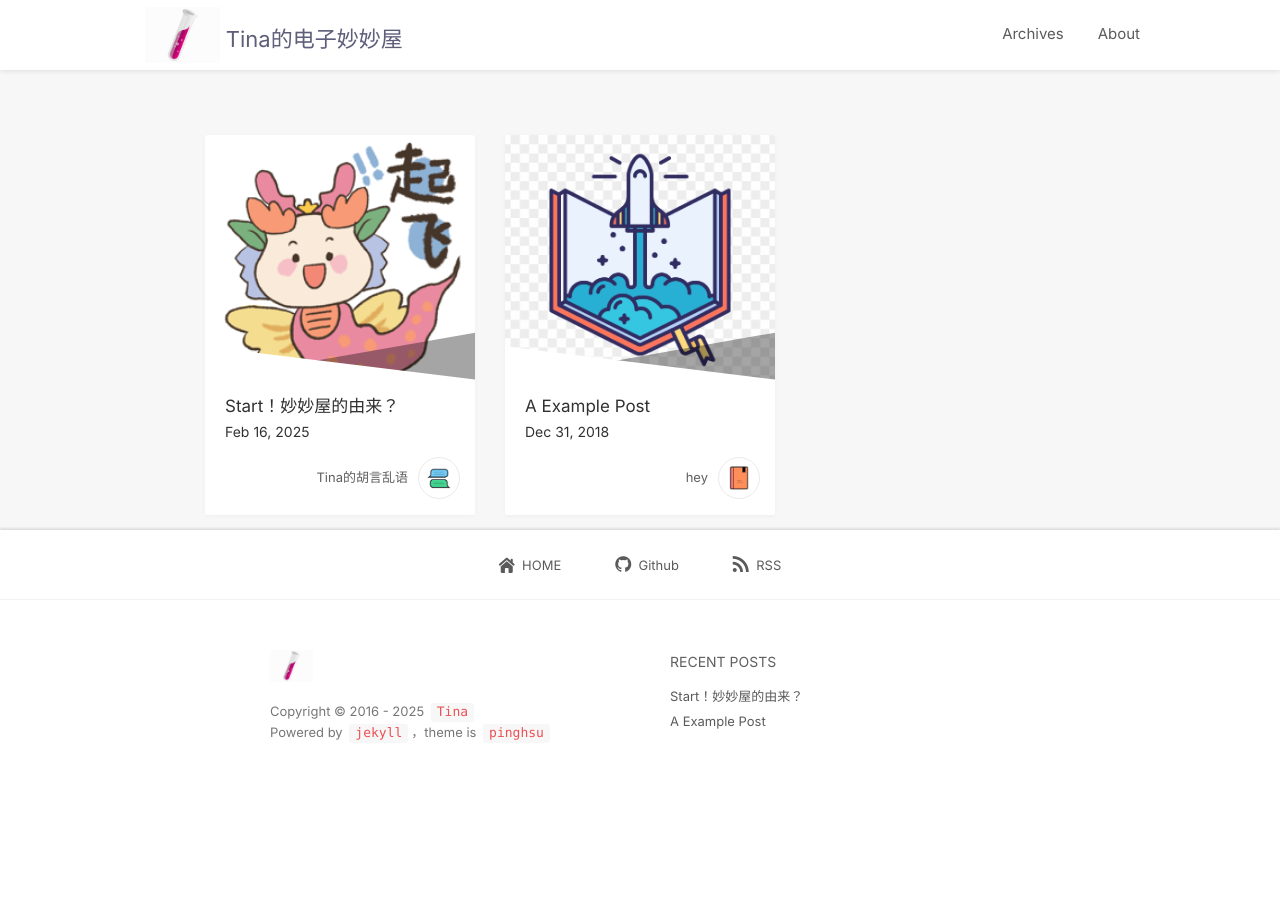
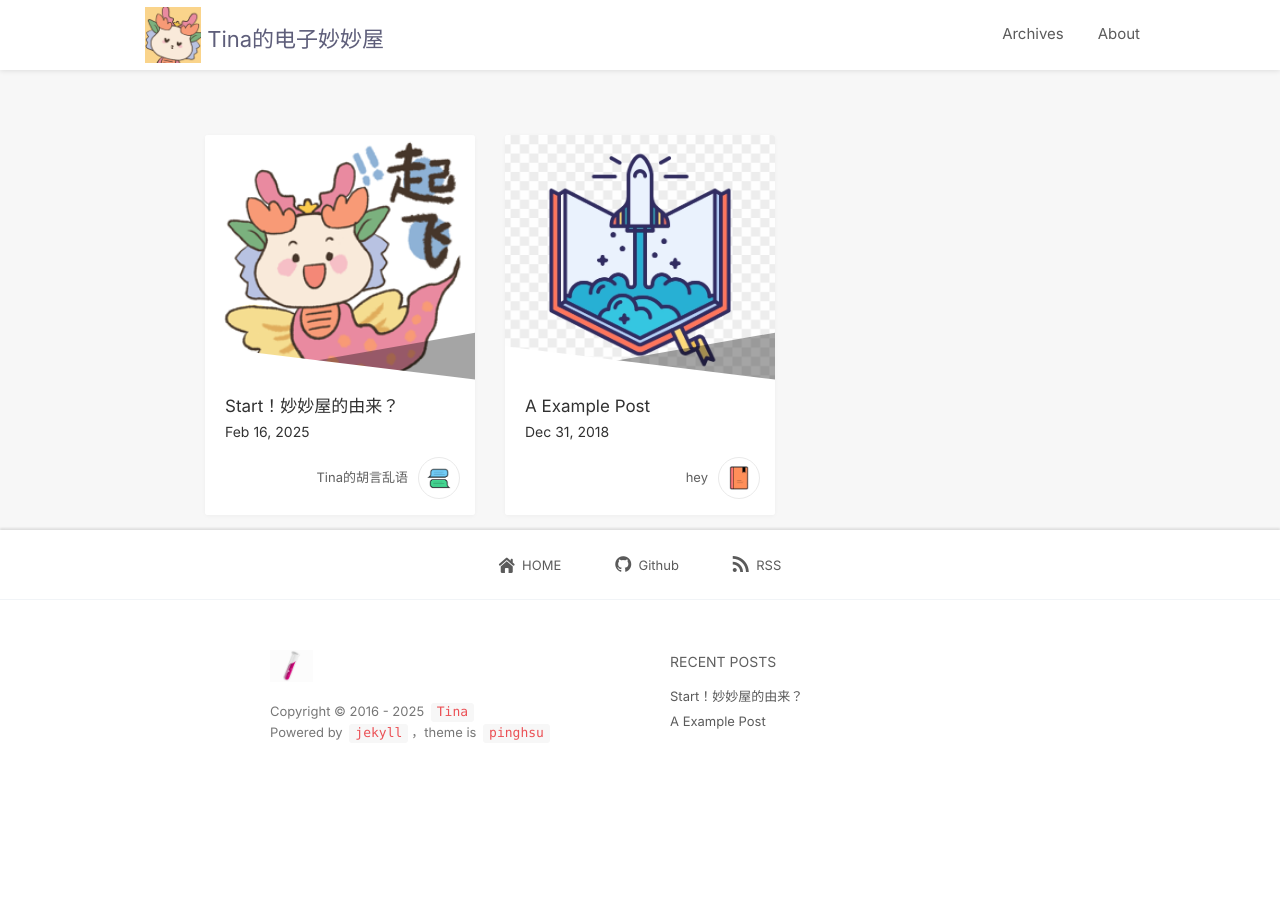
Before and after one commit to TinanaGOLD/TinanaGOLD.github.io, a Jekyll site: the page built from index.html, in a window 1280 px wide. Built offline with Jekyll 4.4.1, drawn with Linux system fonts in a browser that asks for light colours; nearby versions of some CDN libraries; the list of posts is cut into pages by our own code; comment, search, counter and statistics services are not loaded.

Commit message:
Update header.html

```diff
--- a/_includes/header.html
+++ b/_includes/header.html
@@ -1,7 +1,7 @@
 <header id="header" class="header bg-white">
     <div class="navbar-container">
         <a href="{{ '/' | prepend: site.baseurl }}" class="navbar-logo">
-            <img src="{{ '/style/image/logo.png' | prepend: site.baseurl }}" alt="{{ site.name }}" />
+            <img src="{{ '/style/image/表情封面图.png' | prepend: site.baseurl }}" alt="{{ site.name }}" />
             <span>{{ site.name }}</span>
         </a>
         <div class="navbar-menu">
```
